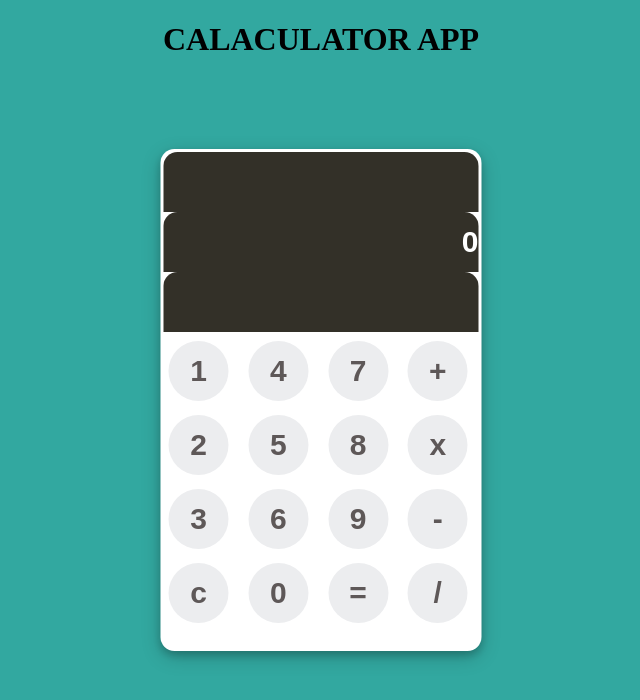
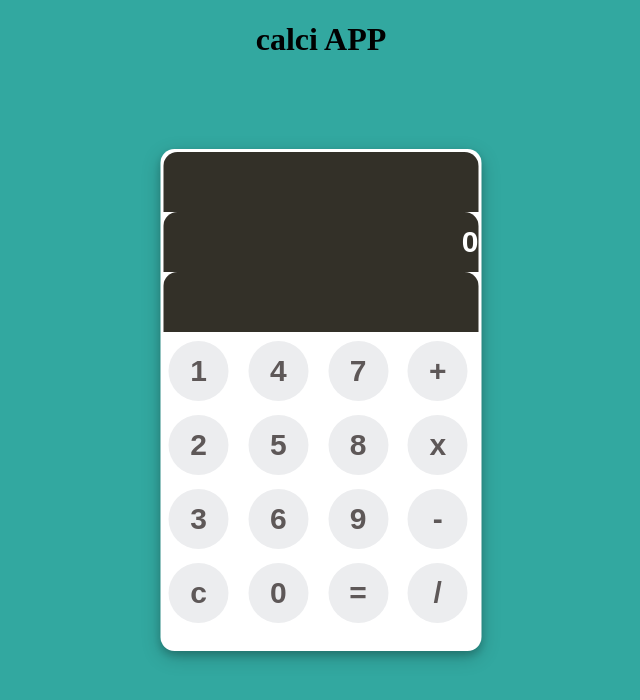
Before and after one commit to sathishb10/learning, a plain HTML site: page index.html in a window 1280 px wide. Shown: the whole page, without its empty margins (319-959 px from the left). Drawn offline with Linux system fonts and the light colour scheme.

Commit message:
cahnged name

```diff
--- a/index.html
+++ b/index.html
@@ -8,7 +8,7 @@
 <script type="text/javascript" src="script.js"></script>
 </head>
 <body>
-<h1>CALACULATOR APP</h1>
+<h1>calci APP</h1>
 
 
 <form >
```
